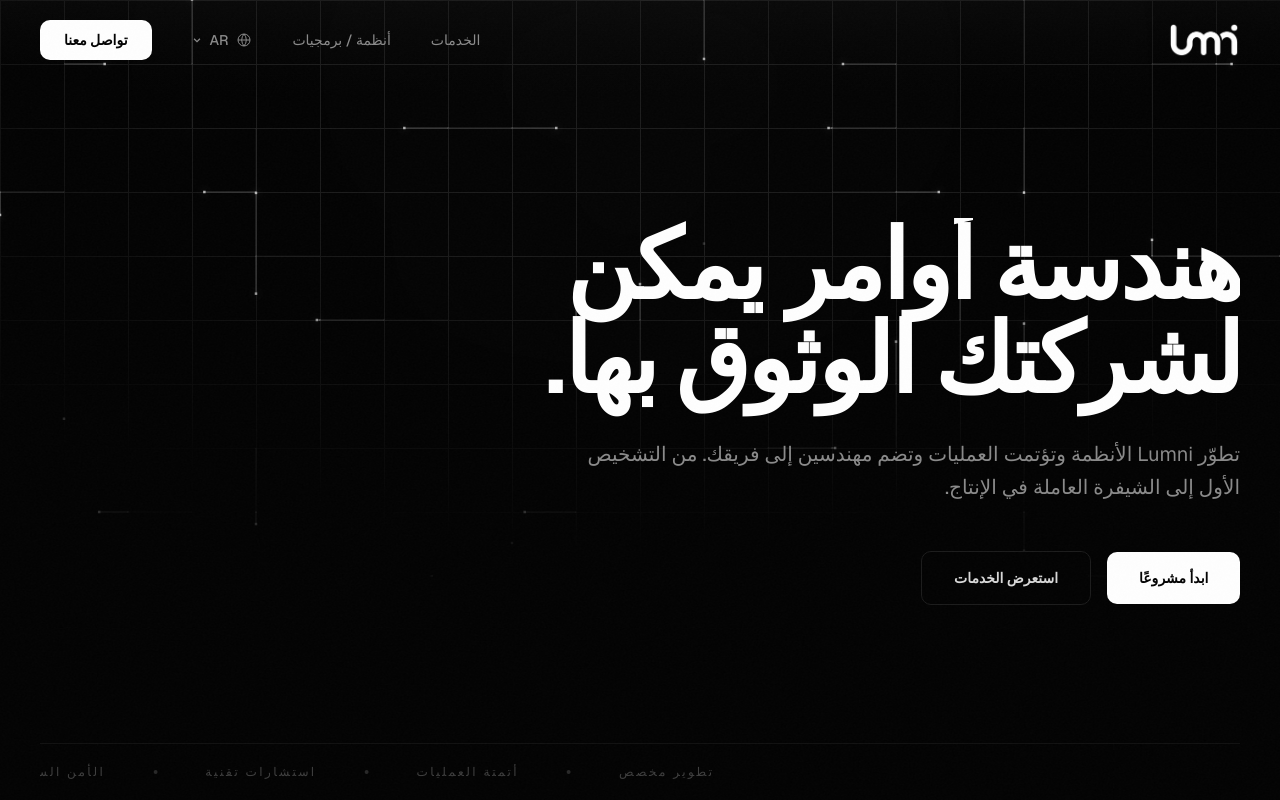
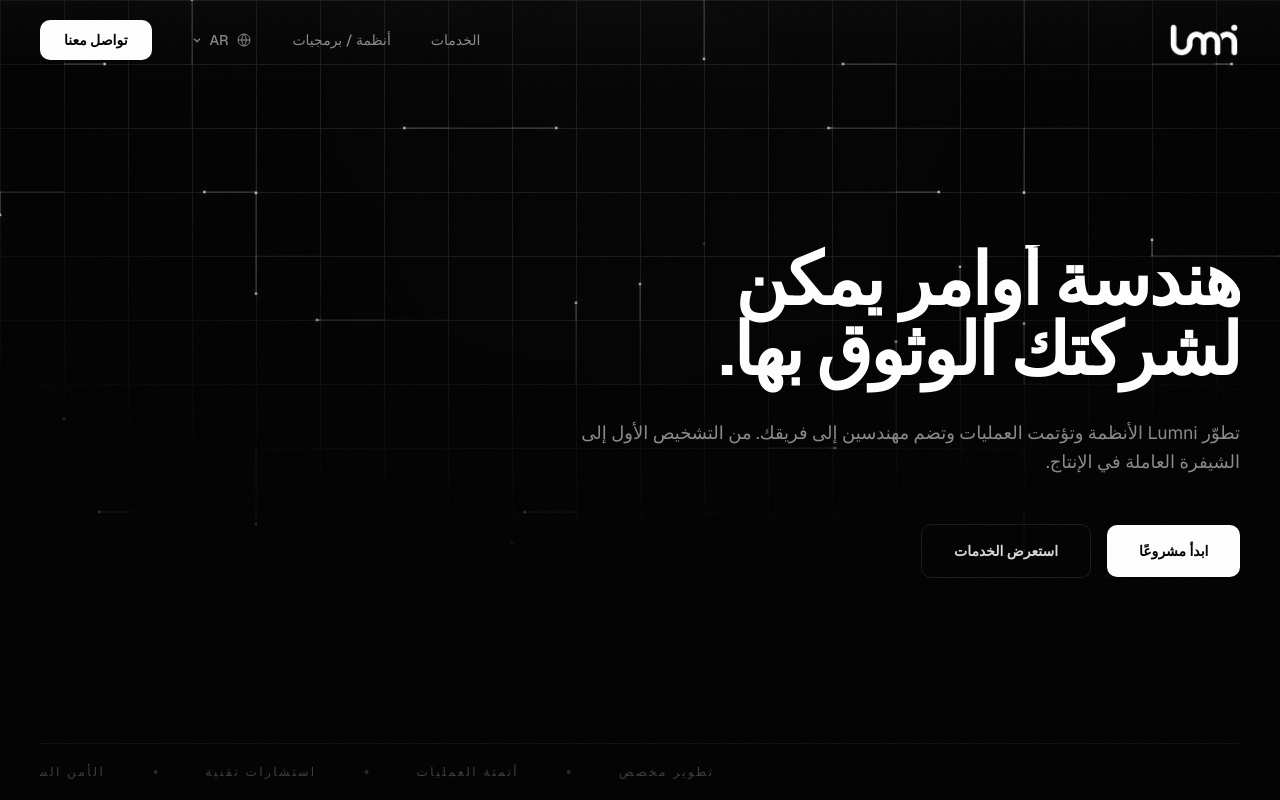
Before and after one commit to Lumni-Dev/lumni-landing, a Next.js app: page /ar in a window 1280 px wide. Shown: the top 800 px of the page. Built offline with nearby package versions, Linux system fonts and the light colour scheme.

Commit message:
Reduce hero title and lead font size on the landing.

```diff
--- a/src/components/sections/hero-section.tsx
+++ b/src/components/sections/hero-section.tsx
@@ -40,11 +40,11 @@ export function HeroSection({ locale, company }: HeroSectionProps) {
           <WordReveal
             as="h1"
             text={company.tagline}
-            className="max-w-5xl text-5xl leading-[0.98] font-semibold tracking-[-0.03em] text-balance text-white sm:text-6xl lg:text-7xl xl:text-8xl"
+            className="max-w-5xl text-4xl leading-[0.98] font-semibold tracking-[-0.03em] text-balance text-white sm:text-5xl lg:text-6xl xl:text-7xl"
           />
 
           <Reveal delay={100}>
-            <p className="mt-8 max-w-2xl text-lg leading-relaxed text-pretty text-ink-300 lg:text-xl">
+            <p className="mt-8 max-w-2xl text-base leading-relaxed text-pretty text-ink-300 lg:text-lg">
               {company.description}
             </p>
           </Reveal>
```
